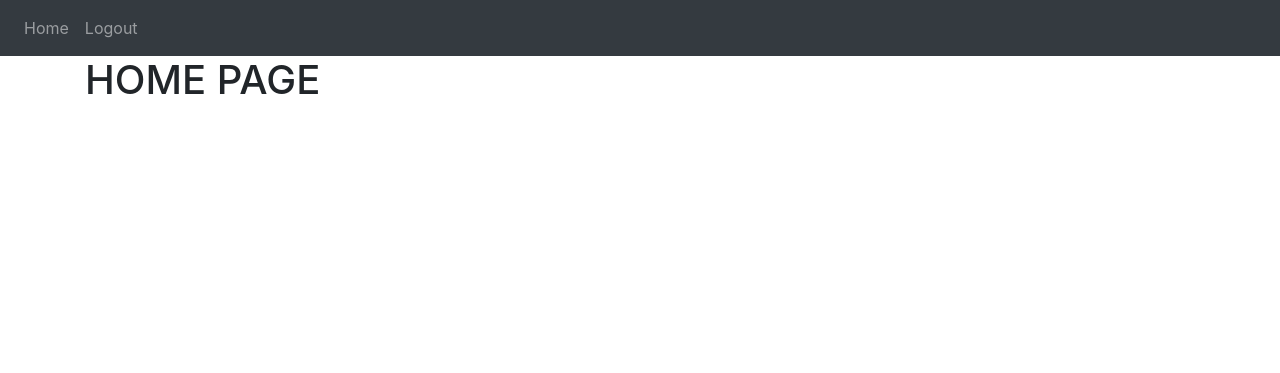
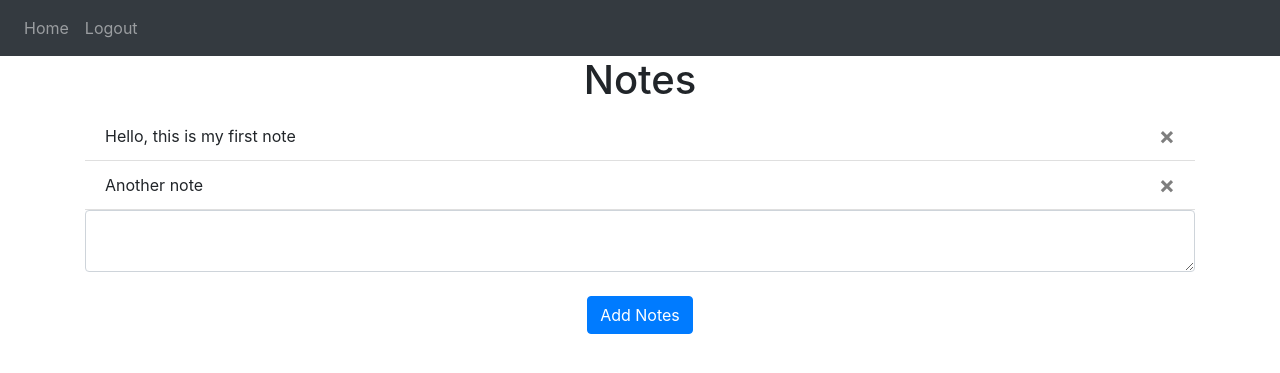
Before and after one commit to Shreyanshukunwar/flask-noteapp, a Flask app: page / in a window 1280 px wide. Shown: the top 373 px of the page. Run offline with Flask 2, Linux system fonts and the light colour scheme; a user stored in the database is signed in; data comes from the database, SQL or seed files in the repository; both versions use the stored data as it was after the commit; some libraries are stand-ins or nearby versions.

Commit message:
Note add and delete

```diff
--- a/website/static/index.js
+++ b/website/static/index.js
@@ -0,0 +1,11 @@
+function deleteNote(noteId){
+	fetch('/delete-note', {
+		method: 'POST',
+		body: JSON.stringify({
+			noteId: noteId
+		})
+	})
+	.then(resp => {
+		window.location.href = "/";
+	});
+}
--- a/website/templates/home.html
+++ b/website/templates/home.html
@@ -3,5 +3,22 @@
 {% block title %}HOME{% endblock %}
 
 {% block content %}
-	<h1>HOME PAGE</h1>
+
+	<h1 align="center">Notes</h1>
+	<ul class="list-group list-group-flush" id="notes">
+		{% for note in user.notes %}
+			<li class="list-group-item">
+				{{ note.data }}
+				<button type="button" class="close" onClick="deleteNote({{note.id}})"><span aria-hidden="true">&times;</span></button>
+			</li>
+		{% endfor %}
+	</ul>
+
+	<form method="POST">
+		<textarea name="note" id="note" class="form-control"></textarea>
+		<br>
+		<div align="center">
+			<button type="submit" class="btn btn-primary">Add Notes</button>
+		</div>
+	</form>
 {% endblock content %}
--- a/website/views.py
+++ b/website/views.py
@@ -1,11 +1,37 @@
-from flask import Blueprint
+from flask import Blueprint, request, flash, jsonify
 from flask import render_template
 
 from flask_login import login_required, current_user
+from .models import Note
+from .import db
+
+import json
 
 views = Blueprint('views', __name__)
 
-@views.route('/')
+@views.route('/', methods=['GET', 'POST'])
 @login_required
 def home():
+
+	if request.method == 'POST':
+		note = request.form.get('note')
+		if len(note) <= 1:
+			flash('Note is too short', category='error')
+		else:
+			new_note = Note(data=note, user_id=current_user.id)
+			db.session.add(new_note)
+			db.session.commit()
+			flash('Note added successfully', category='success')
 	return render_template('home.html', user=current_user)
+
+@views.route('/delete-note', methods=['POST'])
+def delete_note():
+	data = json.loads(request.data)
+	noteId = data['noteId']
+	note = Note.query.get(noteId)
+
+	if note:
+		if note.user_id == current_user.id:
+			db.session.delete(note)
+			db.session.commit()
+	return jsonify({})
```
Also changed, not shown: website/database.db.
